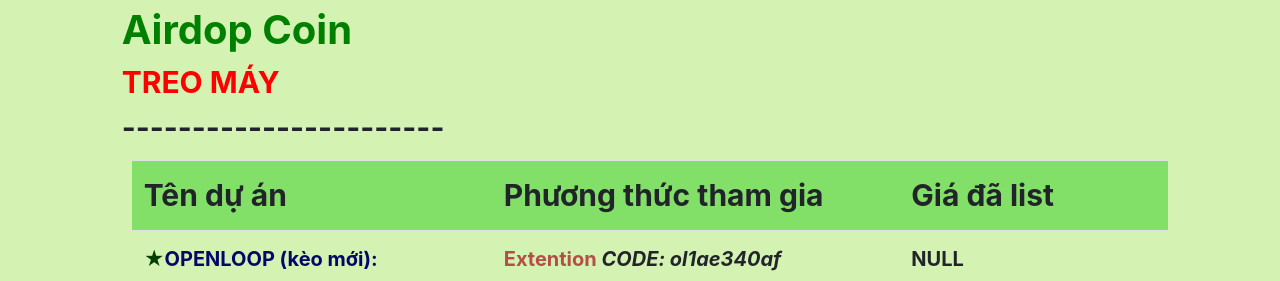
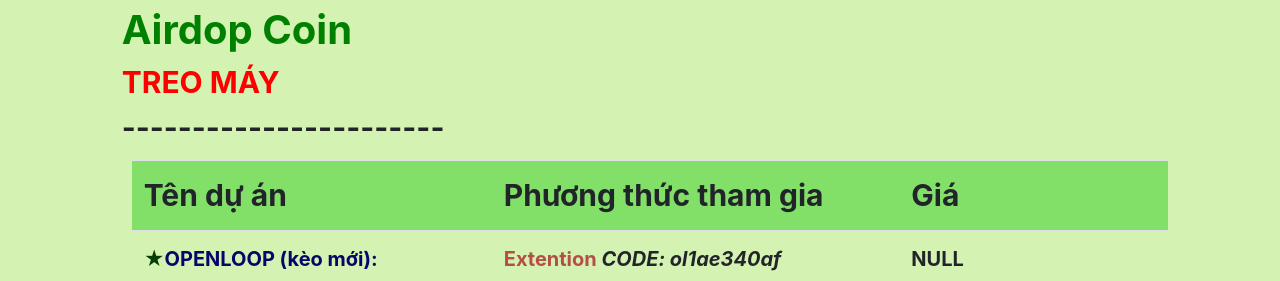
Before and after one commit to thienper/airdrop, a plain HTML site: page index.html in a window 1280 px wide. Shown: the top 281 px of the page. Drawn offline with nearby package versions, Linux system fonts and the light colour scheme.

Commit message:
update v1.01

```diff
--- a/index.html
+++ b/index.html
@@ -29,7 +29,7 @@
                   <tr>
                      <th>Tên dự án</th>
                      <th>Phương thức tham gia</th>
-                     <th>Giá đã list</th>
+                     <th>Giá</th>
                   </tr>
                </thead>
                <tbody>
```
